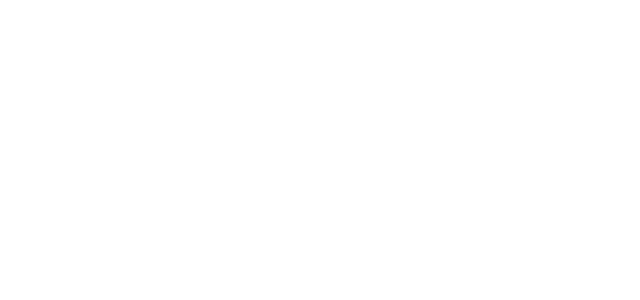
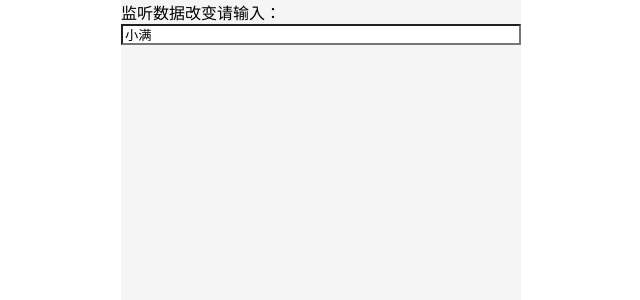
Before and after one commit to zhouaizhuang/Vue3_study, a Vue app: page /watchReactive in a window 1280 px wide. Before the commit this address had no page. Shown: the top 300 px of the page, without its empty margins (319-959 px from the left). Built offline with nearby package versions, Linux system fonts and the light colour scheme.

Commit message:
reactive自动深度监听

```diff
--- a/src/router/modules/monitor.ts
+++ b/src/router/modules/monitor.ts
@@ -4,4 +4,5 @@
   { path: '/testWatch', component: () => import('../../views/studyMoniter/testWatch/index.vue') },
   { path: '/testWatchMore', component: () => import('../../views/studyMoniter/testWatchMore/index.vue') },
   { path: '/deepWacth', component: () => import('../../views/studyMoniter/deepWacth/index.vue') },
+  { path: '/watchReactive', component: () => import('../../views/studyMoniter/watchReactive/index.vue') },
 ]
--- a/src/views/index.vue
+++ b/src/views/index.vue
@@ -28,6 +28,7 @@
         <div class="db w20 pb30 min190px"><router-link class="g42b983" to="/testWatch">watch监听</router-link></div>
         <div class="db w20 pb30 min190px"><router-link class="g42b983" to="/testWatchMore">watch监听多个</router-link></div>
         <div class="db w20 pb30 min190px"><router-link class="g42b983" to="/deepWacth">watch深度监听</router-link></div>
+        <div class="db w20 pb30 min190px"><router-link class="g42b983" to="/watchReactive">reactive自动深度监听</router-link></div>
       </div>
     </div>
   </div>
--- /dev/null
+++ b/src/views/studyMoniter/watchReactive/index.vue
@@ -0,0 +1,21 @@
+<template>
+  <div class="bgf5 mh100vh">
+    <div class="mr10">监听数据改变请输入：</div>
+    <input type="text" v-model="message1.nav.bar.name">
+  </div>
+</template>
+<script setup lang="ts">
+let message1 = reactive({
+  nav: {
+    bar: {
+      name: '小满'
+    }
+  }
+})
+watch(message1, (newVal, oldVal) => {
+  alert('旧值' + JSON.stringify(oldVal))
+  alert('新值' + JSON.stringify(newVal))
+})
+</script>
+<style scoped>
+</style>
```
